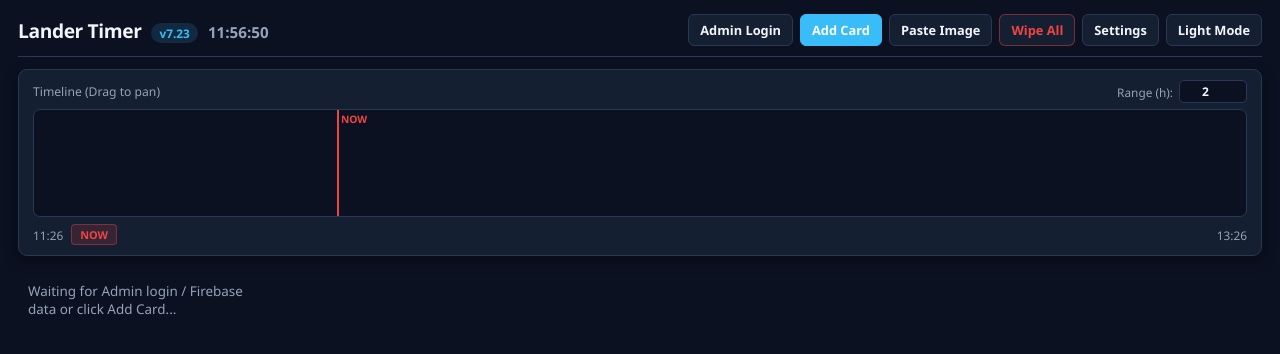
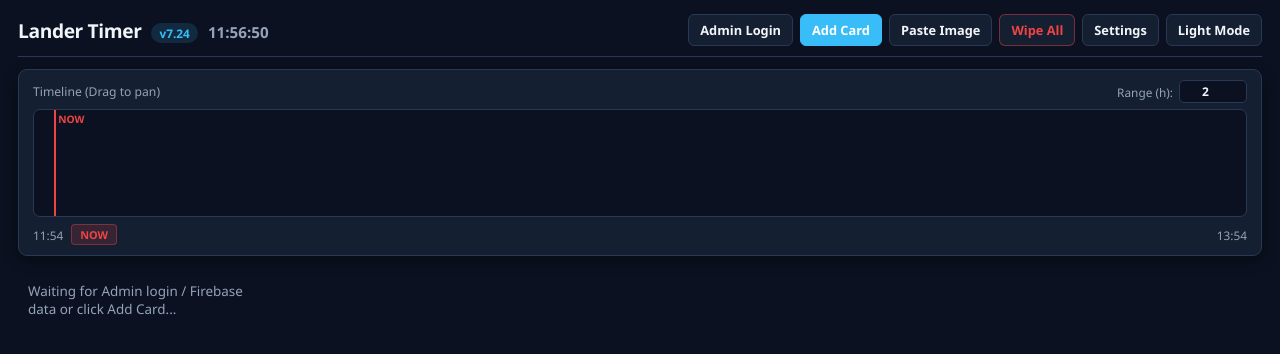
Before and after one commit to jInvincible/timer, a plain HTML site: page index.html in a window 1280 px wide. Both pictures are taken after a click on the button "NOW". Drawn offline with Linux system fonts and the light colour scheme.

Commit message:
Update version to v7.24 and adjust timeline offset

```diff
--- a/index.html
+++ b/index.html
@@ -3,7 +3,7 @@
 <head>
   <meta charset="UTF-8" />
   <meta name="viewport" content="width=device-width, initial-scale=1.0" />
-  <title>Lander Timer Web v7.23</title>
+  <title>Lander Timer Web v7.24</title>
   <!-- Firebase SDK v9 Compat -->
   <script src="https://www.gstatic.com/firebasejs/9.23.0/firebase-app-compat.js"></script>
   <script src="https://www.gstatic.com/firebasejs/9.23.0/firebase-database-compat.js"></script>
@@ -644,7 +644,7 @@
   <div class="top-bar">
     <div class="brand-section">
       <span class="brand-title">Lander Timer</span>
-      <span class="version-badge">v7.23</span>
+      <span class="version-badge">v7.24</span>
       <span id="liveClock" class="clock-display">00:00:00</span>
     </div>
 
@@ -809,7 +809,7 @@
     const MAX_TIMELINE_RANGE_MS = 9 * 3600 * 1000;
     const DEFAULT_TIMELINE_RANGE_MS = 2 * 3600 * 1000;
     let timelineWindowMs = DEFAULT_TIMELINE_RANGE_MS;
-    let timelineOffsetMs = -30 * 60 * 1000;
+    let timelineOffsetMs = -2 * 60 * 1000; // Đưa đường đỏ NOW về gần sát mép trái
     let isDraggingTimeline = false;
     let dragStartX = 0;
     let dragStartOffsetMs = 0;
@@ -1755,7 +1755,7 @@ Example: [{"name": "Fafurion", "hours": 1, "minutes": 42, "seconds": 15}]`;
 
       // NOW Jump Button
       document.getElementById("btnNowJump").addEventListener("click", () => {
-        timelineOffsetMs = -30 * 60 * 1000;
+        timelineOffsetMs = -2 * 60 * 1000;
         renderTimeline(Date.now());
       });
 
```
